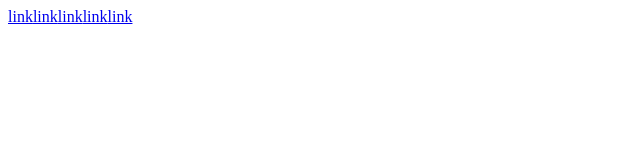
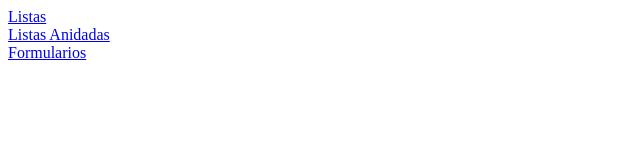
Before and after one commit to PabloDBustos/E1-Form-y-Listas-Nucba, a plain HTML site: page index.html in a window 1280 px wide. Shown: the whole page, without its empty margins (0-640 px from the left). Drawn offline with Linux system fonts and the light colour scheme.

Commit message:
se modifico otra vez index.html

```diff
--- a/index.html
+++ b/index.html
@@ -6,6 +6,11 @@
     <title>Document</title>
 </head>
 <body>
-    <a href="#">link</a><a href="#">link</a><a href="#">link</a><a href="#">link</a><a href="#">link</a>
+    <a href="Listas.html">Listas</a>
+    <br>
+    <a href="Listas anidadas.html">Listas Anidadas</a>
+    <br>
+    <a href="Formularios">Formularios</a>
+    <br>
 </body>
 </html>
```
